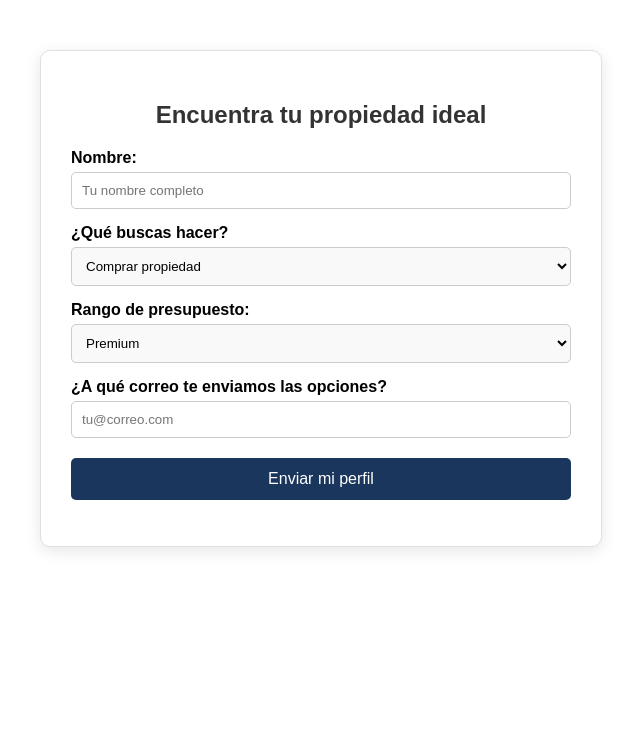
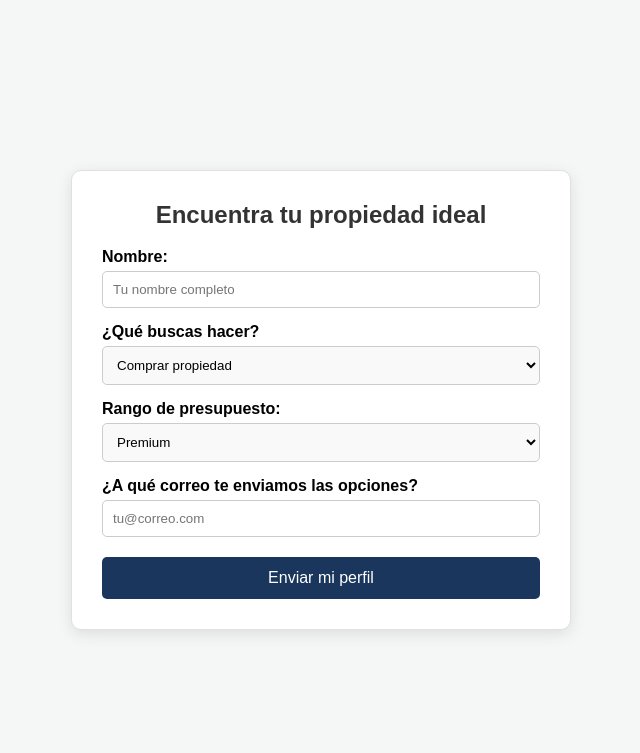
Before and after one commit to Kale108/kale108.github.io, a plain HTML site: page index.html in a window 1280 px wide. Shown: the whole page, without its empty margins (319-959 px from the left). Drawn offline with Linux system fonts and the light colour scheme.

Commit message:
Update index.html

```diff
--- a/index.html
+++ b/index.html
@@ -1,17 +1,26 @@
-<div style="max-width: 500px; margin: 50px auto; padding: 30px; border: 1px solid #e0e0e0; border-radius: 10px; box-shadow: 0 4px 15px rgba(0,0,0,0.1); background-color: #ffffff; font-family: sans-serif;">
-    <h2 style="text-align: center; color: #333;">Encuentra tu propiedad ideal</h2>
+<!DOCTYPE html>
+<html lang="es">
+<head>
+    <meta charset="UTF-8">
+    <meta name="viewport" content="width=device-width, initial-scale=1.0">
+    <title>Inmobiliaria Canteras</title>
+</head>
+<body style="background-color: #f4f7f6; font-family: sans-serif; display: flex; justify-content: center; align-items: center; min-height: 100vh; margin: 0;">
+
+    <div style="max-width: 500px; width: 100%; padding: 30px; border: 1px solid #e0e0e0; border-radius: 10px; box-shadow: 0 4px 15px rgba(0,0,0,0.1); background-color: #ffffff; box-sizing: border-box;">
+        <h2 style="text-align: center; color: #333; margin-top: 0;">Encuentra tu propiedad ideal</h2>
 
         <form action="https://hook.us2.make.com/nf6jebhtwtimni6mp3ht55fp12wufsh5" method="POST">
             <label style="display: block; margin-bottom: 5px; font-weight: bold;">Nombre:</label>
             <input type="text" id="nombre" name="nombre" placeholder="Tu nombre completo" required style="width: 100%; padding: 10px; margin-bottom: 15px; border: 1px solid #ccc; border-radius: 5px; box-sizing: border-box;">
 
             <label style="display: block; margin-bottom: 5px; font-weight: bold;">¿Qué buscas hacer?</label>
-        <select id="tipo" name="tipo" style="width: 100%; padding: 10px; margin-bottom: 15px; border: 1px solid #ccc; border-radius: 5px; background-color: #f9f9f9;">
+            <select id="tipo" name="tipo" style="width: 100%; padding: 10px; margin-bottom: 15px; border: 1px solid #ccc; border-radius: 5px; background-color: #f9f9f9; box-sizing: border-box;">
                 <option value="comprar">Comprar propiedad</option>
             </select>
 
             <label style="display: block; margin-bottom: 5px; font-weight: bold;">Rango de presupuesto:</label>
-        <select id="presupuesto" name="presupuesto" required style="width: 100%; padding: 10px; margin-bottom: 15px; border: 1px solid #ccc; border-radius: 5px; background-color: #f9f9f9;">
+            <select id="presupuesto" name="presupuesto" required style="width: 100%; padding: 10px; margin-bottom: 15px; border: 1px solid #ccc; border-radius: 5px; background-color: #f9f9f9; box-sizing: border-box;">
                 <option value="premium">Premium</option>
                 <option value="estandar">Estándar</option>
             </select>
@@ -22,3 +31,5 @@
             <button type="submit" style="width: 100%; padding: 12px; background-color: #1a365d; color: white; border: none; border-radius: 5px; font-size: 16px; cursor: pointer;">Enviar mi perfil</button>
         </form>
     </div>
+</body>
+</html>
```
Lines whose indentation alone changed are shown as unchanged.
